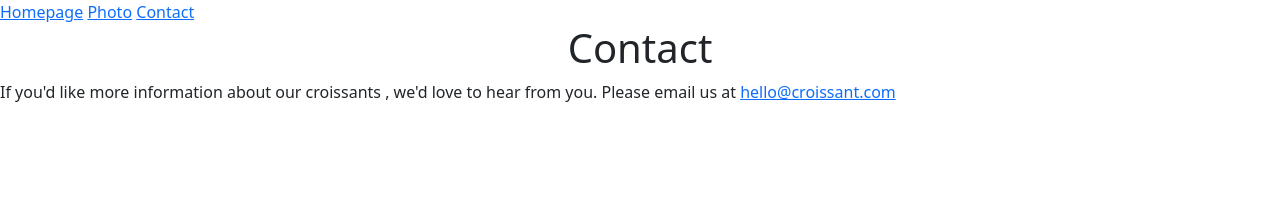
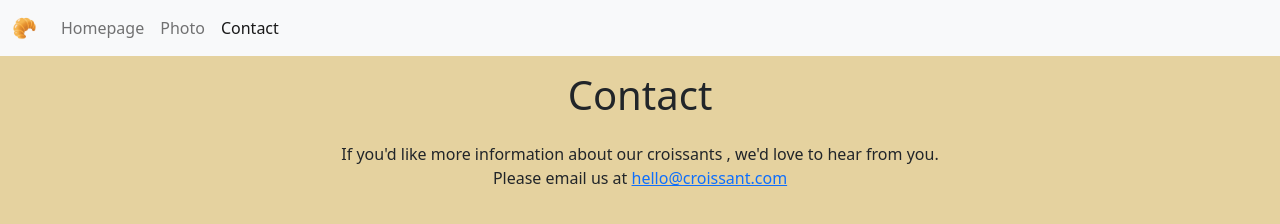
Before and after one commit to naskol/Croissant, a plain HTML site: page contact.html in a window 1280 px wide. Drawn offline with nearby package versions, Linux system fonts and the light colour scheme.

Commit message:
Added navbar and CSS

```diff
--- a/contact.html
+++ b/contact.html
@@ -9,17 +9,31 @@
     <meta name="viewport" content="width=device-width, initial-scale=1">
     <link href="https://cdn.jsdelivr.net/npm/bootstrap@5.2.3/dist/css/bootstrap.min.css" rel="stylesheet"
         integrity="sha384-rbsA2VBKQhggwzxH7pPCaAqO46MgnOM80zW1RWuH61DGLwZJEdK2Kadq2F9CUG65" crossorigin="anonymous">
-    <link rel="stylesheet" href="styles.css">
+    <link rel="stylesheet" href="src/styles.css">
 </head>
 
 <body>
-    <a href="index.html">Homepage</a>
-    <a href="photo.html">Photo</a>
-    <a href="contact.html">Contact</a>
+    <nav class="navbar navbar-expand-lg bg-light">
+        <div class="container-fluid">
+            <a class="navbar-brand" href="index.html">🥐</a>
+            <button class="navbar-toggler" type="button" data-bs-toggle="collapse" data-bs-target="#navbarNavAltMarkup"
+                aria-controls="navbarNavAltMarkup" aria-expanded="false" aria-label="Toggle navigation">
+                <span class="navbar-toggler-icon"></span>
+            </button>
+            <div class="collapse navbar-collapse" id="navbarNavAltMarkup">
+                <div class="navbar-nav">
+                    <a class="nav-link" href="index.html">Homepage</a>
+                    <a class="nav-link" href="photo.html">Photo</a>
+                    <a class="nav-link active" href="contact.html">Contact</a>
+                </div>
+            </div>
+        </div>
+    </nav>
+
 
     <h1 class="text-center">Contact</h1>
-    <p>
-        If you'd like more information about our croissants , we'd love to hear from you. Please email us at <a
+    <p class="text-center">
+        If you'd like more information about our croissants , we'd love to hear from you.<br /> Please email us at <a
             href="mailto:hello@croissant.com">hello@croissant.com</a>
     </p>
 
--- a/src/styles.css
+++ b/src/styles.css
@@ -0,0 +1,7 @@
+body {
+  background: #e5d29f;
+}
+
+h1 {
+  padding: 15px;
+}
```
Also changed, not shown: index.html (+18 -5 lines), photo.html (+18 -5 lines).
